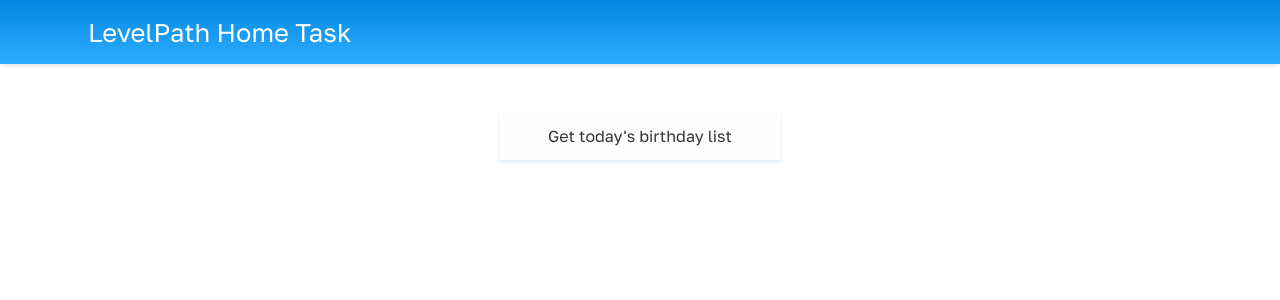
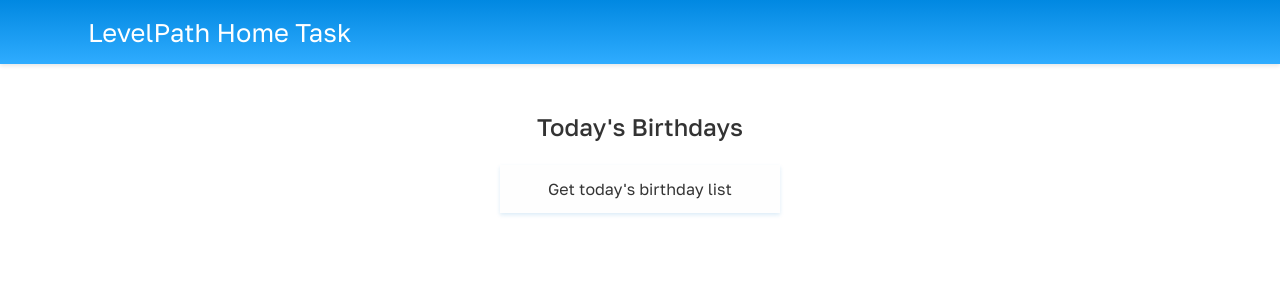
Before and after one commit to ruslanskrims/lp-fe-home-task, a React (Vite) app: page / in a window 1280 px wide. Shown: the top 300 px of the page. Built offline with nearby package versions, Linux system fonts and the light colour scheme.

Commit message:
code refactoring: displayed birthday year

```diff
--- a/src/features/birthdays/BirthdayItem.tsx
+++ b/src/features/birthdays/BirthdayItem.tsx
@@ -2,12 +2,13 @@ import './BirthdayItem.scss';
 
 interface BirthdayItemProps {
   text: string;
+  year: number;
 }
 
-function BirthdayItem({ text }: BirthdayItemProps) {
+function BirthdayItem({ text, year }: BirthdayItemProps) {
   return (
     <li className="birthday-list__item">
-      {text}
+      Name: {text}. Year: {year}
     </li>
   );
 }
--- a/src/features/birthdays/BirthdayList.scss
+++ b/src/features/birthdays/BirthdayList.scss
@@ -4,6 +4,13 @@
     flex-direction: column;
     align-items: center;
     padding-top: 3rem;
+  }
+
+  &__title {
+    font-size: 1.5rem;
+    font-weight: 500;
+    margin-bottom: 1.5rem;
+    color: #333;
   }
 
   &__items {
--- a/src/features/birthdays/BirthdayList.tsx
+++ b/src/features/birthdays/BirthdayList.tsx
@@ -19,6 +19,7 @@ function BirthdayList() {
 
   return (
     <div className="container birthday-list__container">
+      <div className="birthday-list__title">Today's Birthdays</div>
       {isButtonVisible ? (
         <Button
           onClick={() => setIsButtonVisible(!isButtonVisible)}
@@ -40,6 +41,7 @@ function BirthdayList() {
               <BirthdayItem
                 key={index}
                 text={generalInfo?.text}
+                year={generalInfo?.year}
               />
             ))}
           </ul>
```
Also changed, not shown: 1 other file (tests, documents, lock files or other folders).
